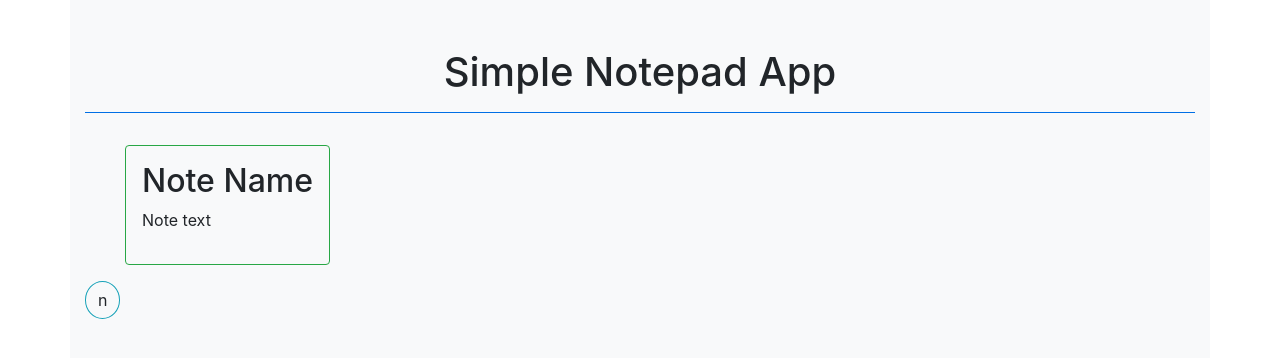
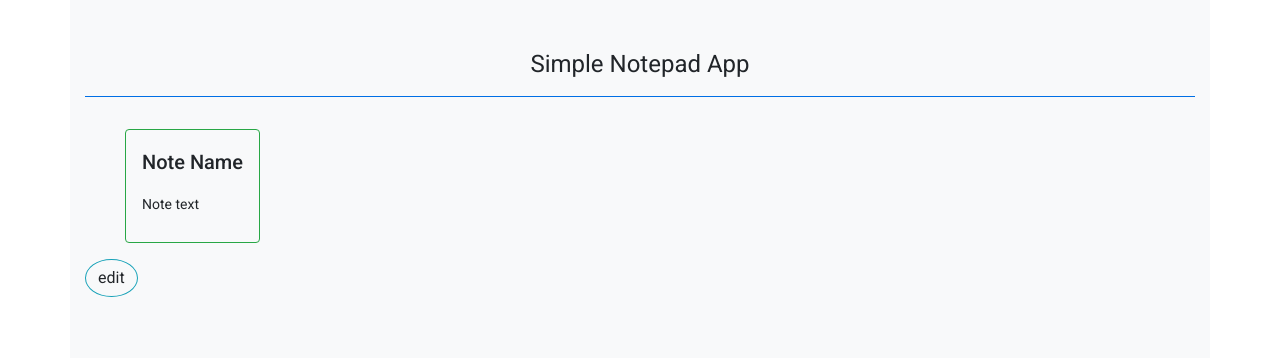
Before and after one commit to RomanVavryn/AngularNotepadApp, an Angular app: page / in a window 1280 px wide. Shown: the top 358 px of the page. Built offline with nearby package versions, Linux system fonts and the light colour scheme.

Commit message:
installed google material icons

```diff
--- a/angular.json
+++ b/angular.json
@@ -28,6 +28,7 @@
               "src/assets"
             ],
             "styles": [
+              "./node_modules/@angular/material/prebuilt-themes/purple-green.css",
               "src/styles.scss"
             ],
             "scripts": []
@@ -91,6 +92,7 @@
               "src/assets"
             ],
             "styles": [
+              "./node_modules/@angular/material/prebuilt-themes/purple-green.css",
               "src/styles.scss"
             ],
             "scripts": []
--- a/package.json
+++ b/package.json
@@ -12,11 +12,13 @@
   "private": true,
   "dependencies": {
     "@angular/animations": "~11.2.5",
+    "@angular/cdk": "^11.2.13",
     "@angular/common": "~11.2.5",
     "@angular/compiler": "~11.2.5",
     "@angular/core": "~11.2.5",
     "@angular/forms": "~11.2.5",
     "@angular/localize": "~11.2.5",
+    "@angular/material": "^11.2.13",
     "@angular/platform-browser": "~11.2.5",
     "@angular/platform-browser-dynamic": "~11.2.5",
     "@angular/router": "~11.2.5",
--- a/src/app/add-btn/add-btn.component.html
+++ b/src/app/add-btn/add-btn.component.html
@@ -1 +1,3 @@
-<button class="btn add-btn border rounded-circle border-info">n</button>
+<button class="btn add-btn border rounded-circle border-info">
+  <span class="material-icons-outlined">edit</span>
+</button>
--- a/src/app/app.module.ts
+++ b/src/app/app.module.ts
@@ -6,6 +6,7 @@
 import { ContainerComponent } from './container/container.component';
 import { NoteItemComponent } from './note-item/note-item.component';
 import { AddBtnComponent } from './add-btn/add-btn.component';
+import { BrowserAnimationsModule } from '@angular/platform-browser/animations';
 
 @NgModule({
   declarations: [
@@ -16,7 +17,8 @@
   ],
   imports: [
     BrowserModule,
-    NgbModule
+    NgbModule,
+    BrowserAnimationsModule
   ],
   providers: [],
   bootstrap: [AppComponent]
--- a/src/index.html
+++ b/src/index.html
@@ -6,8 +6,11 @@
   <base href="/">
   <meta name="viewport" content="width=device-width, initial-scale=1">
   <link rel="icon" type="image/x-icon" href="favicon.ico">
+  <link rel="preconnect" href="https://fonts.gstatic.com">
+  <link href="https://fonts.googleapis.com/css2?family=Roboto:wght@300;400;500&display=swap" rel="stylesheet">
+  <link href="https://fonts.googleapis.com/icon?family=Material+Icons" rel="stylesheet">
 </head>
-<body>
+<body class="mat-typography">
   <app-root></app-root>
 </body>
 </html>
--- a/src/styles.scss
+++ b/src/styles.scss
@@ -2,3 +2,6 @@
 
 /* Importing Bootstrap SCSS file. */
 @import '~bootstrap/scss/bootstrap';
+
+html, body { height: 100%; }
+body { margin: 0; font-family: Roboto, "Helvetica Neue", sans-serif; }
```
Also changed, not shown: 1 other file (tests, documents, lock files or other folders).
